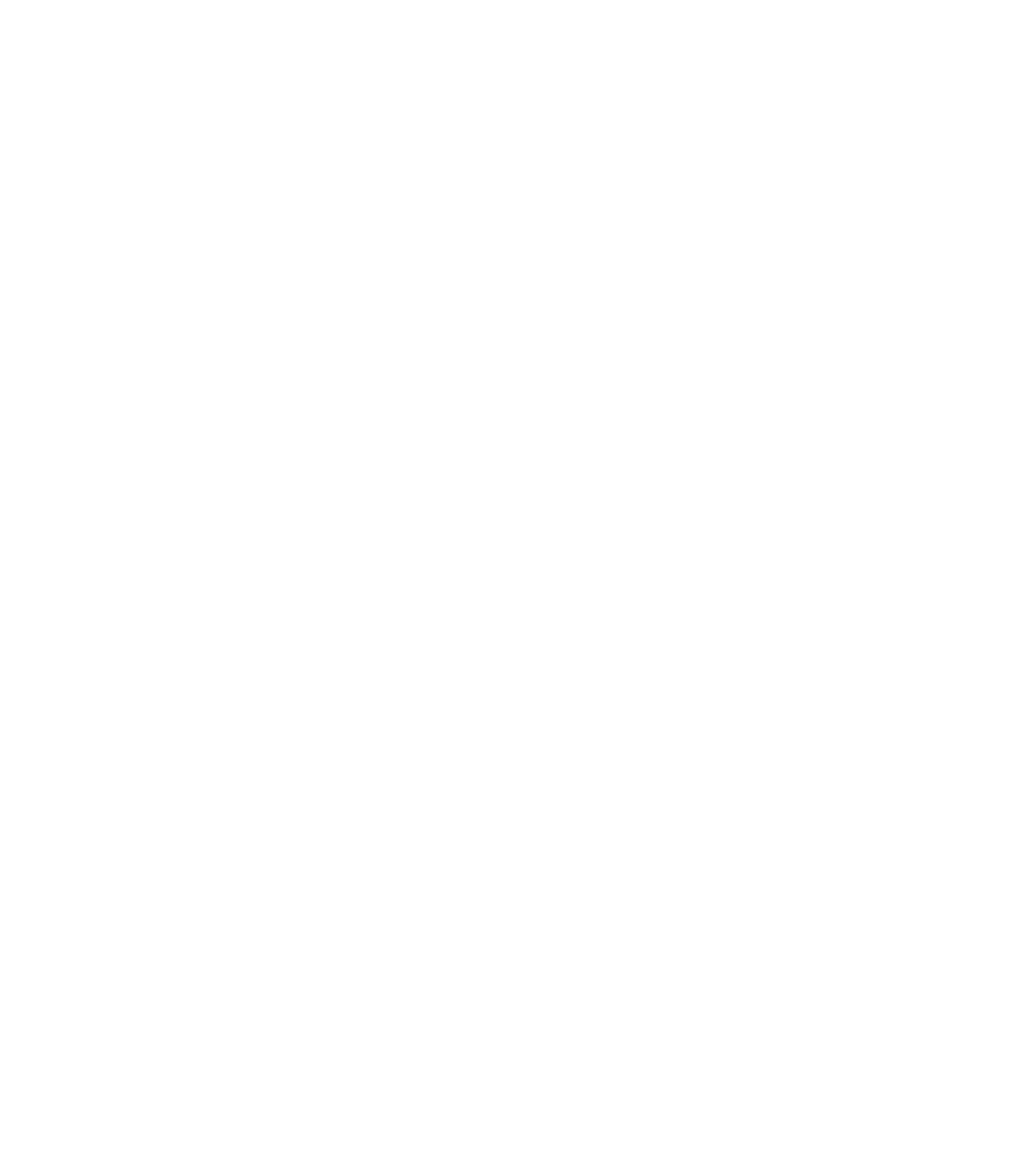
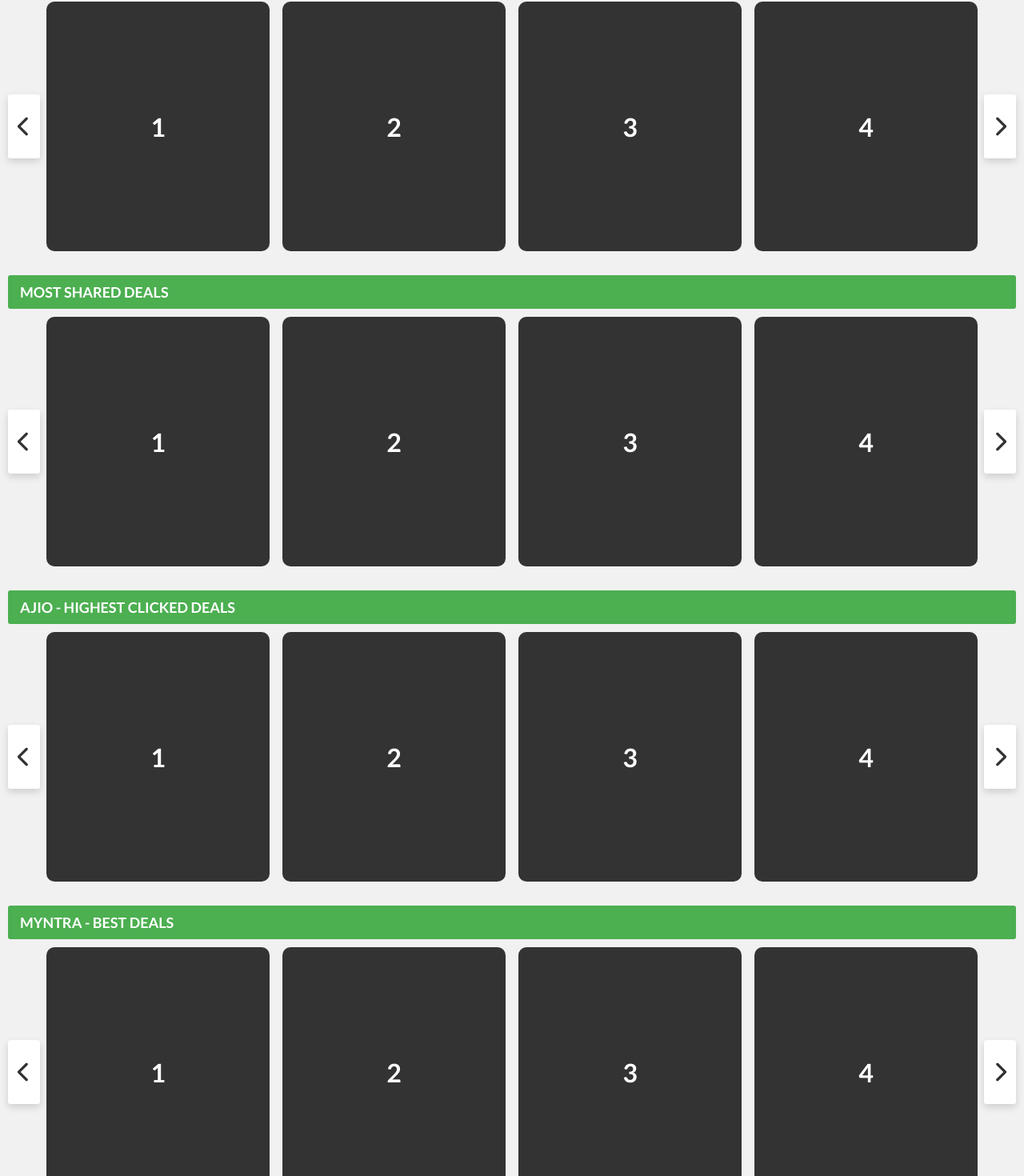
Before and after one commit to prabin-stha/earnkaro, a React (Create React App) app: page / in a window 1280 px wide. Shown: the part 1148-2618 px from the top of the page at 80% size. Before the commit the page ends 1078 px from the top, so only its background shows below. Built offline with nearby package versions, Linux system fonts and the light colour scheme; data requests are answered from the project's data file.

Commit message:
Created Deals and DealsWrapper Component

```diff
--- /dev/null
+++ b/src/container/Deals/BestDeals.tsx
@@ -0,0 +1,40 @@
+import Carousel from '../../components/Carousel';
+
+const BestDeals: React.FC = () => {
+	return (
+		<Carousel title='MYNTRA - BEST DEALS'>
+			<div className='div'>
+				<div className='innerDiv'>
+					<h3>1</h3>
+				</div>
+			</div>
+			<div className='div'>
+				<div className='innerDiv'>
+					<h3>2</h3>
+				</div>
+			</div>
+			<div className='div'>
+				<div className='innerDiv'>
+					<h3>3</h3>
+				</div>
+			</div>
+			<div className='div'>
+				<div className='innerDiv'>
+					<h3>4</h3>
+				</div>
+			</div>
+			<div className='div'>
+				<div className='innerDiv'>
+					<h3>5</h3>
+				</div>
+			</div>
+			<div className='div'>
+				<div className='innerDiv'>
+					<h3>6</h3>
+				</div>
+			</div>
+		</Carousel>
+	);
+};
+
+export default BestDeals;
--- /dev/null
+++ b/src/container/Deals/BestSellers.tsx
@@ -0,0 +1,40 @@
+import Carousel from '../../components/Carousel';
+
+const BestSellers: React.FC = () => {
+	return (
+		<Carousel title='BEST SELLERS - HEALTH AND BEAUTY'>
+			<div className='div'>
+				<div className='innerDiv'>
+					<h3>1</h3>
+				</div>
+			</div>
+			<div className='div'>
+				<div className='innerDiv'>
+					<h3>2</h3>
+				</div>
+			</div>
+			<div className='div'>
+				<div className='innerDiv'>
+					<h3>3</h3>
+				</div>
+			</div>
+			<div className='div'>
+				<div className='innerDiv'>
+					<h3>4</h3>
+				</div>
+			</div>
+			<div className='div'>
+				<div className='innerDiv'>
+					<h3>5</h3>
+				</div>
+			</div>
+			<div className='div'>
+				<div className='innerDiv'>
+					<h3>6</h3>
+				</div>
+			</div>
+		</Carousel>
+	);
+};
+
+export default BestSellers;
--- /dev/null
+++ b/src/container/Deals/FlashDeals.tsx
@@ -0,0 +1,40 @@
+import Carousel from '../../components/Carousel';
+
+const FlashDeals: React.FC = () => {
+	return (
+		<Carousel title='FLASH DEALS'>
+			<div className='div'>
+				<div className='innerDiv'>
+					<h3>1</h3>
+				</div>
+			</div>
+			<div className='div'>
+				<div className='innerDiv'>
+					<h3>2</h3>
+				</div>
+			</div>
+			<div className='div'>
+				<div className='innerDiv'>
+					<h3>3</h3>
+				</div>
+			</div>
+			<div className='div'>
+				<div className='innerDiv'>
+					<h3>4</h3>
+				</div>
+			</div>
+			<div className='div'>
+				<div className='innerDiv'>
+					<h3>5</h3>
+				</div>
+			</div>
+			<div className='div'>
+				<div className='innerDiv'>
+					<h3>6</h3>
+				</div>
+			</div>
+		</Carousel>
+	);
+};
+
+export default FlashDeals;
--- /dev/null
+++ b/src/container/Deals/HighestClickedDeals.tsx
@@ -0,0 +1,40 @@
+import Carousel from '../../components/Carousel';
+
+const HighestClickedDeals: React.FC = () => {
+	return (
+		<Carousel title='AJIO - HIGHEST CLICKED DEALS'>
+			<div className='div'>
+				<div className='innerDiv'>
+					<h3>1</h3>
+				</div>
+			</div>
+			<div className='div'>
+				<div className='innerDiv'>
+					<h3>2</h3>
+				</div>
+			</div>
+			<div className='div'>
+				<div className='innerDiv'>
+					<h3>3</h3>
+				</div>
+			</div>
+			<div className='div'>
+				<div className='innerDiv'>
+					<h3>4</h3>
+				</div>
+			</div>
+			<div className='div'>
+				<div className='innerDiv'>
+					<h3>5</h3>
+				</div>
+			</div>
+			<div className='div'>
+				<div className='innerDiv'>
+					<h3>6</h3>
+				</div>
+			</div>
+		</Carousel>
+	);
+};
+
+export default HighestClickedDeals;
--- /dev/null
+++ b/src/container/Deals/MostSharedDeals.tsx
@@ -0,0 +1,40 @@
+import Carousel from '../../components/Carousel';
+
+const MostSharedDeals: React.FC = () => {
+	return (
+		<Carousel title='MOST SHARED DEALS'>
+			<div className='div'>
+				<div className='innerDiv'>
+					<h3>1</h3>
+				</div>
+			</div>
+			<div className='div'>
+				<div className='innerDiv'>
+					<h3>2</h3>
+				</div>
+			</div>
+			<div className='div'>
+				<div className='innerDiv'>
+					<h3>3</h3>
+				</div>
+			</div>
+			<div className='div'>
+				<div className='innerDiv'>
+					<h3>4</h3>
+				</div>
+			</div>
+			<div className='div'>
+				<div className='innerDiv'>
+					<h3>5</h3>
+				</div>
+			</div>
+			<div className='div'>
+				<div className='innerDiv'>
+					<h3>6</h3>
+				</div>
+			</div>
+		</Carousel>
+	);
+};
+
+export default MostSharedDeals;
--- /dev/null
+++ b/src/container/DealsWrapper/index.tsx
@@ -0,0 +1,19 @@
+import React from 'react';
+
+import BestDeals from '../Deals/BestDeals';
+import BestSellers from '../Deals/BestSellers';
+import HighestClickedDeals from '../Deals/HighestClickedDeals';
+import MostSharedDeals from '../Deals/MostSharedDeals';
+
+const DealsWrapper: React.FC = () => {
+	return (
+		<React.Fragment>
+			<MostSharedDeals />
+			<HighestClickedDeals />
+			<BestDeals />
+			<BestSellers />
+		</React.Fragment>
+	);
+};
+
+export default DealsWrapper;
--- a/src/index.css
+++ b/src/index.css
@@ -32,6 +32,10 @@ body {
 	font-family: var(--ff-primary);
 	font-weight: var(--fw-regular);
 	font-size: 1.6rem;
+}
+
+header {
+	z-index: 100;
 }
 
 li {
--- a/src/pages/Homepage.tsx
+++ b/src/pages/Homepage.tsx
@@ -2,6 +2,8 @@ import React from 'react';
 
 import Header from '../components/Header';
 import Category from '../container/Category';
+import FlashDeals from '../container/Deals/FlashDeals';
+import DealsWrapper from '../container/DealsWrapper';
 import Hero from '../container/Hero';
 import Profit from '../container/Profit';
 import TopRetailers from '../container/TopRetailers';
@@ -15,6 +17,8 @@ const Homepage: React.FC = () => {
 				<Hero />
 				<Category />
 				<TopRetailers />
+				<FlashDeals />
+				<DealsWrapper />
 			</main>
 		</React.Fragment>
 	);
```
